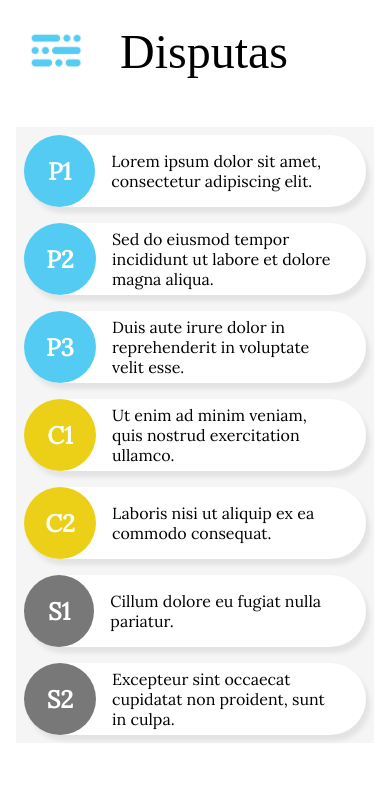
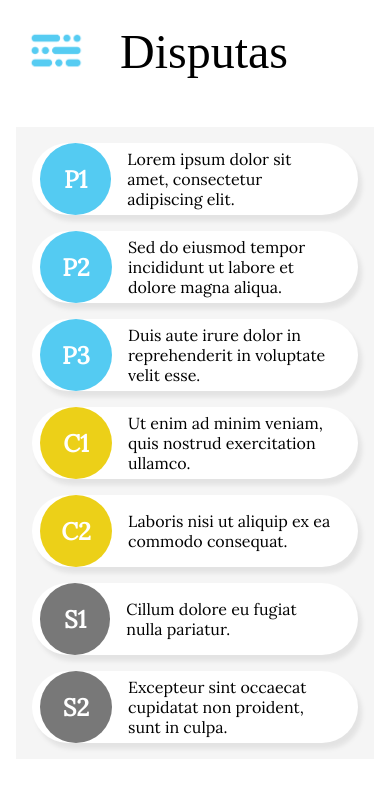
Before and after one commit to LBlend/simulaoppgave, a React (Create React App) app: page / in a window 390 px wide. Shown: the top 790 px of the page. Built offline with nearby package versions, Linux system fonts and the light colour scheme.

Commit message:
adjusted card child margin

```diff
--- a/src/App.css
+++ b/src/App.css
@@ -110,13 +110,16 @@ main {
 @media only screen and (max-width: 800px) {
   main {
     margin: 2rem;
-    padding: 1rem;
+    padding: 5rem;
   }
 }
 
 @media only screen and (max-width: 600px) {
   main {
     margin: 2rem 0.5rem;
-    padding: 0.5rem;
+    padding: 1rem;
+  }
+  .card > * {
+    margin: 0 0.5rem;
   }
 }
```
